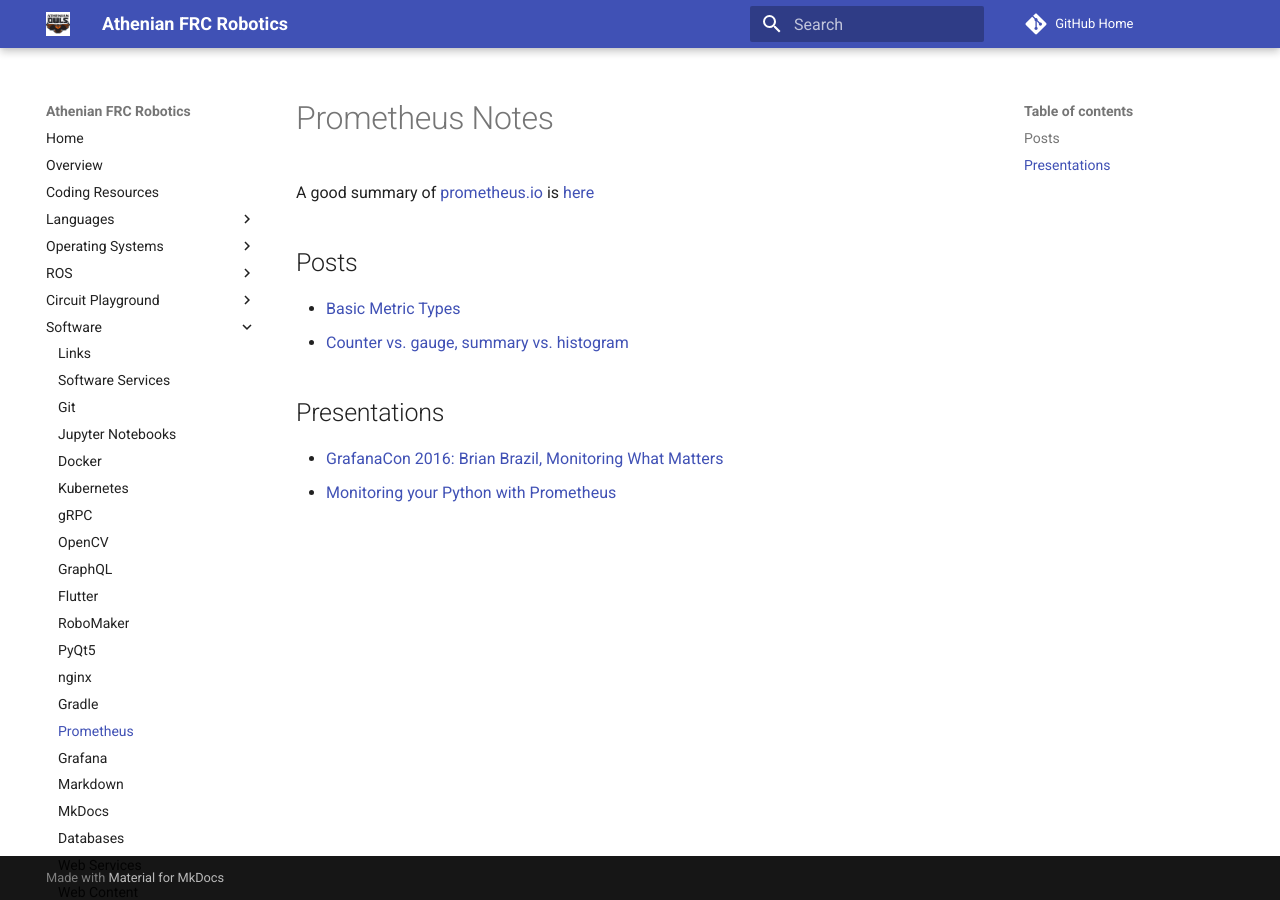
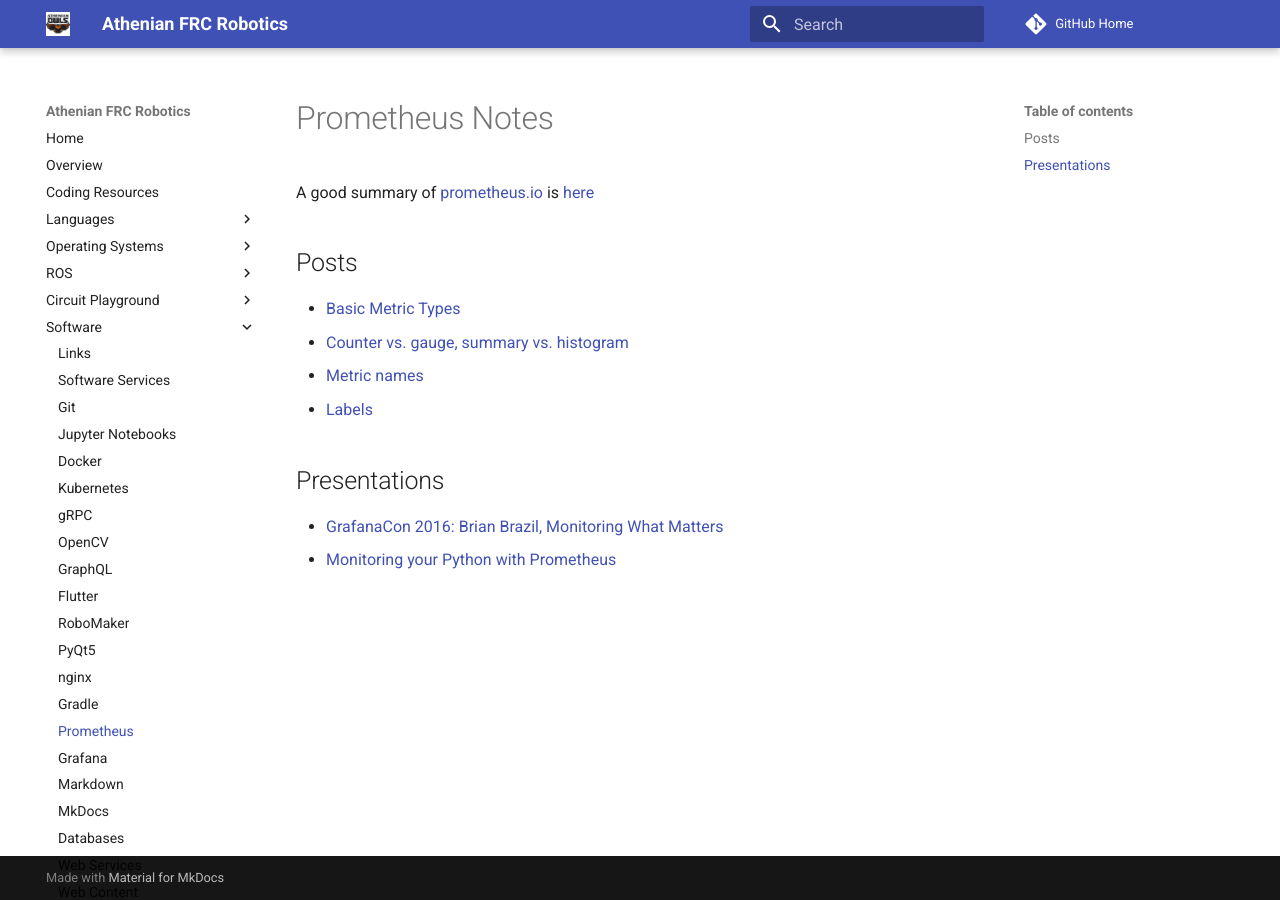
Before and after one commit to athenian-robotics/athenian-robotics-mkdocs, an MkDocs documentation site: the page built from docs/prometheus.md, in a window 1280 px wide. Built offline with MkDocs 1.6.1 and Material for MkDocs 9.7.7, drawn with Linux system fonts in a browser that asks for light colours; comment, search, counter and statistics services are not loaded.

Commit message:
Update docs

```diff
--- a/docs/prometheus.md
+++ b/docs/prometheus.md
@@ -7,6 +7,8 @@ is [here](https://ordina-jworks.github.io/monitoring/2016/09/23/Monitoring-with-
 ## Posts
 * [Basic Metric Types](https://prometheus.io/docs/concepts/metric_types/)
 * [Counter vs. gauge, summary vs. histogram](https://prometheus.io/docs/practices/instrumentation/#counter-vs-gauge-summary-vs-histogram)
+* [Metric names](https://prometheus.io/docs/practices/naming/#metric-names)
+* [Labels](https://prometheus.io/docs/practices/naming/#labels)
 
 ## Presentations
 
```
